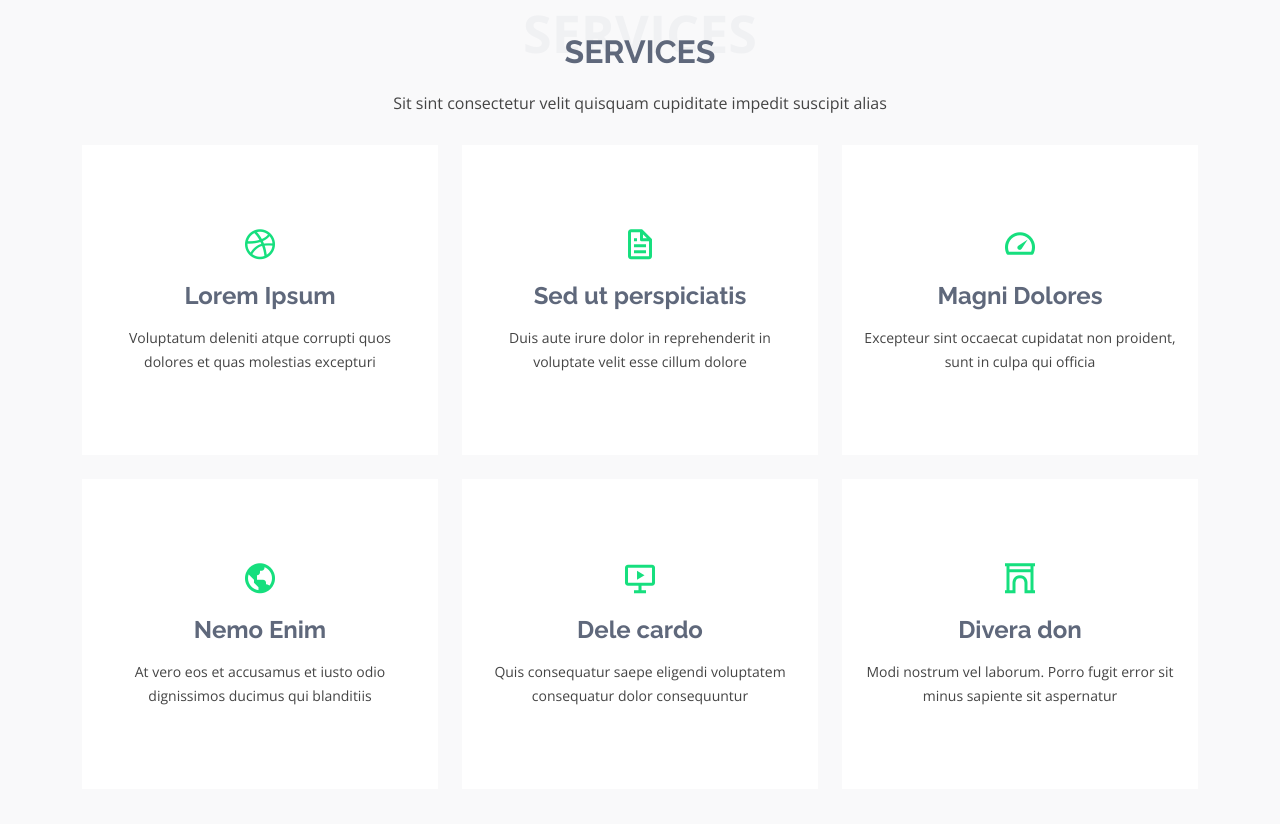
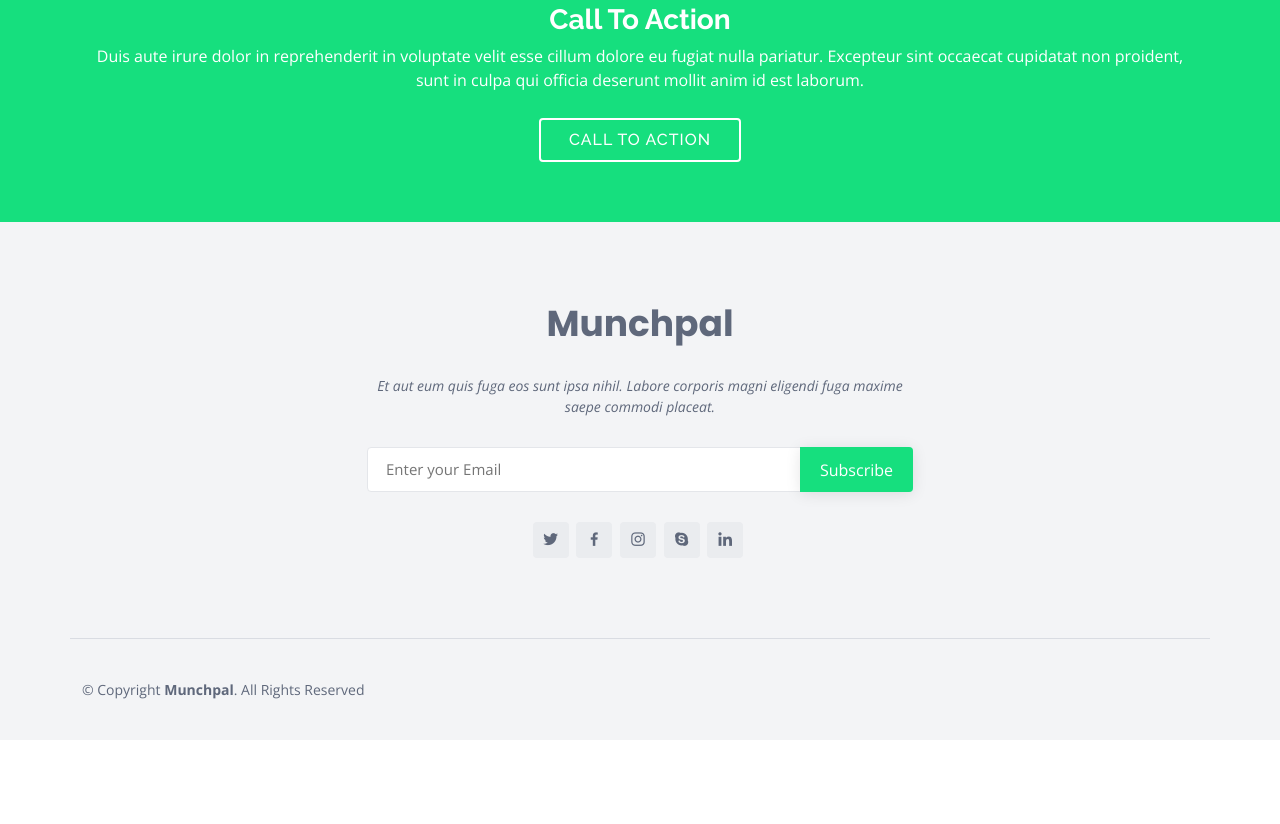
Before and after one commit to munchpal-tech/munchpal.github.io, a plain HTML site: page index.html in a window 1280 px wide. Shown: the part 1376-2200 px from the top of the page. After the commit the page ends 2116 px from the top, so only its background shows below. Drawn offline with nearby package versions, Linux system fonts and the light colour scheme.

Commit message:
remove services

```diff
--- a/index.html
+++ b/index.html
@@ -188,93 +188,6 @@
       </section>
       <!-- End Counts Section -->
 
-      <!-- ======= Services Section ======= -->
-      <section id="services" class="services section-bg">
-        <div class="container">
-          <div class="section-title">
-            <span>Services</span>
-            <h2>Services</h2>
-            <p>
-              Sit sint consectetur velit quisquam cupiditate impedit suscipit
-              alias
-            </p>
-          </div>
-
-          <div class="row">
-            <div class="col-lg-4 col-md-6 d-flex align-items-stretch">
-              <div class="icon-box">
-                <div class="icon"><i class="bx bxl-dribbble"></i></div>
-                <h4><a href="">Lorem Ipsum</a></h4>
-                <p>
-                  Voluptatum deleniti atque corrupti quos dolores et quas
-                  molestias excepturi
-                </p>
-              </div>
-            </div>
-
-            <div
-              class="col-lg-4 col-md-6 d-flex align-items-stretch mt-4 mt-md-0"
-            >
-              <div class="icon-box">
-                <div class="icon"><i class="bx bx-file"></i></div>
-                <h4><a href="">Sed ut perspiciatis</a></h4>
-                <p>
-                  Duis aute irure dolor in reprehenderit in voluptate velit esse
-                  cillum dolore
-                </p>
-              </div>
-            </div>
-
-            <div
-              class="col-lg-4 col-md-6 d-flex align-items-stretch mt-4 mt-lg-0"
-            >
-              <div class="icon-box">
-                <div class="icon"><i class="bx bx-tachometer"></i></div>
-                <h4><a href="">Magni Dolores</a></h4>
-                <p>
-                  Excepteur sint occaecat cupidatat non proident, sunt in culpa
-                  qui officia
-                </p>
-              </div>
-            </div>
-
-            <div class="col-lg-4 col-md-6 d-flex align-items-stretch mt-4">
-              <div class="icon-box">
-                <div class="icon"><i class="bx bx-world"></i></div>
-                <h4><a href="">Nemo Enim</a></h4>
-                <p>
-                  At vero eos et accusamus et iusto odio dignissimos ducimus qui
-                  blanditiis
-                </p>
-              </div>
-            </div>
-
-            <div class="col-lg-4 col-md-6 d-flex align-items-stretch mt-4">
-              <div class="icon-box">
-                <div class="icon"><i class="bx bx-slideshow"></i></div>
-                <h4><a href="">Dele cardo</a></h4>
-                <p>
-                  Quis consequatur saepe eligendi voluptatem consequatur dolor
-                  consequuntur
-                </p>
-              </div>
-            </div>
-
-            <div class="col-lg-4 col-md-6 d-flex align-items-stretch mt-4">
-              <div class="icon-box">
-                <div class="icon"><i class="bx bx-arch"></i></div>
-                <h4><a href="">Divera don</a></h4>
-                <p>
-                  Modi nostrum vel laborum. Porro fugit error sit minus sapiente
-                  sit aspernatur
-                </p>
-              </div>
-            </div>
-          </div>
-        </div>
-      </section>
-      <!-- End Services Section -->
-
       <!-- ======= Cta Section ======= -->
       <section id="cta" class="cta">
         <div class="container">
```
